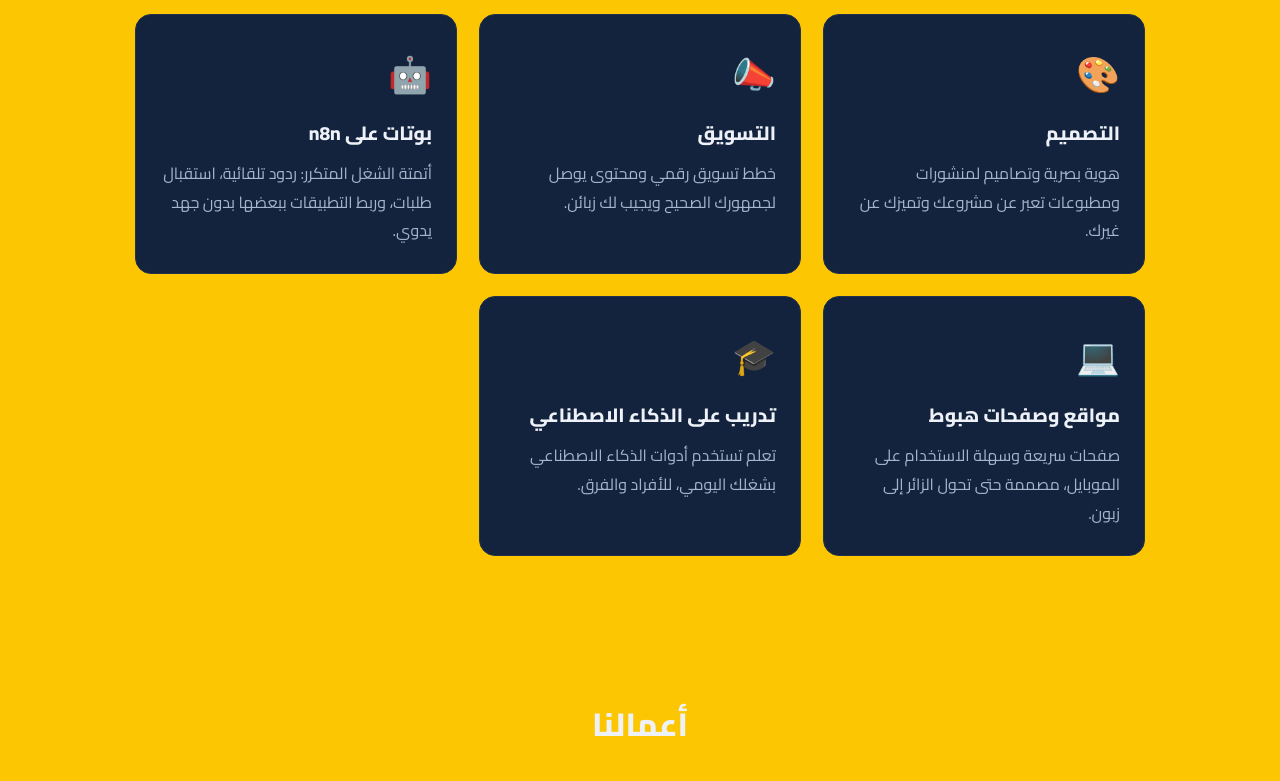
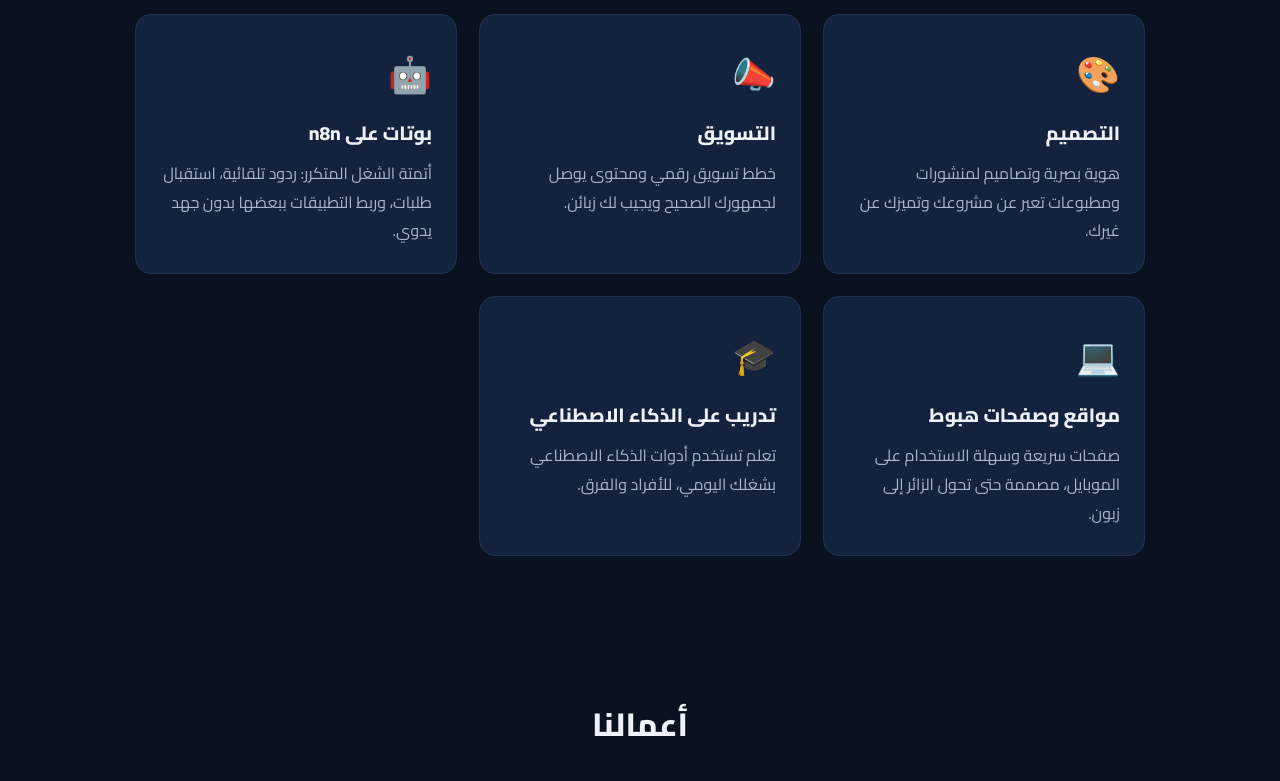
Before and after one commit to hussamf669-ctrl/hikaya, a plain HTML site: page index.html in a window 1280 px wide. Shown: the part 679-1460 px from the top of the page. Drawn offline with Linux system fonts and the light colour scheme.

Commit message:
Update style.css

```diff
--- a/style.css
+++ b/style.css
@@ -1,6 +1,6 @@
 /* ===== الألوان والإعدادات العامة ===== */
 :root {
-  --bg: #fcc603;
+  --bg: #0a1220;
   --bg-alt: #0f1a2e;
   --card: #14233d;
   --text: #eef2f8;
```
